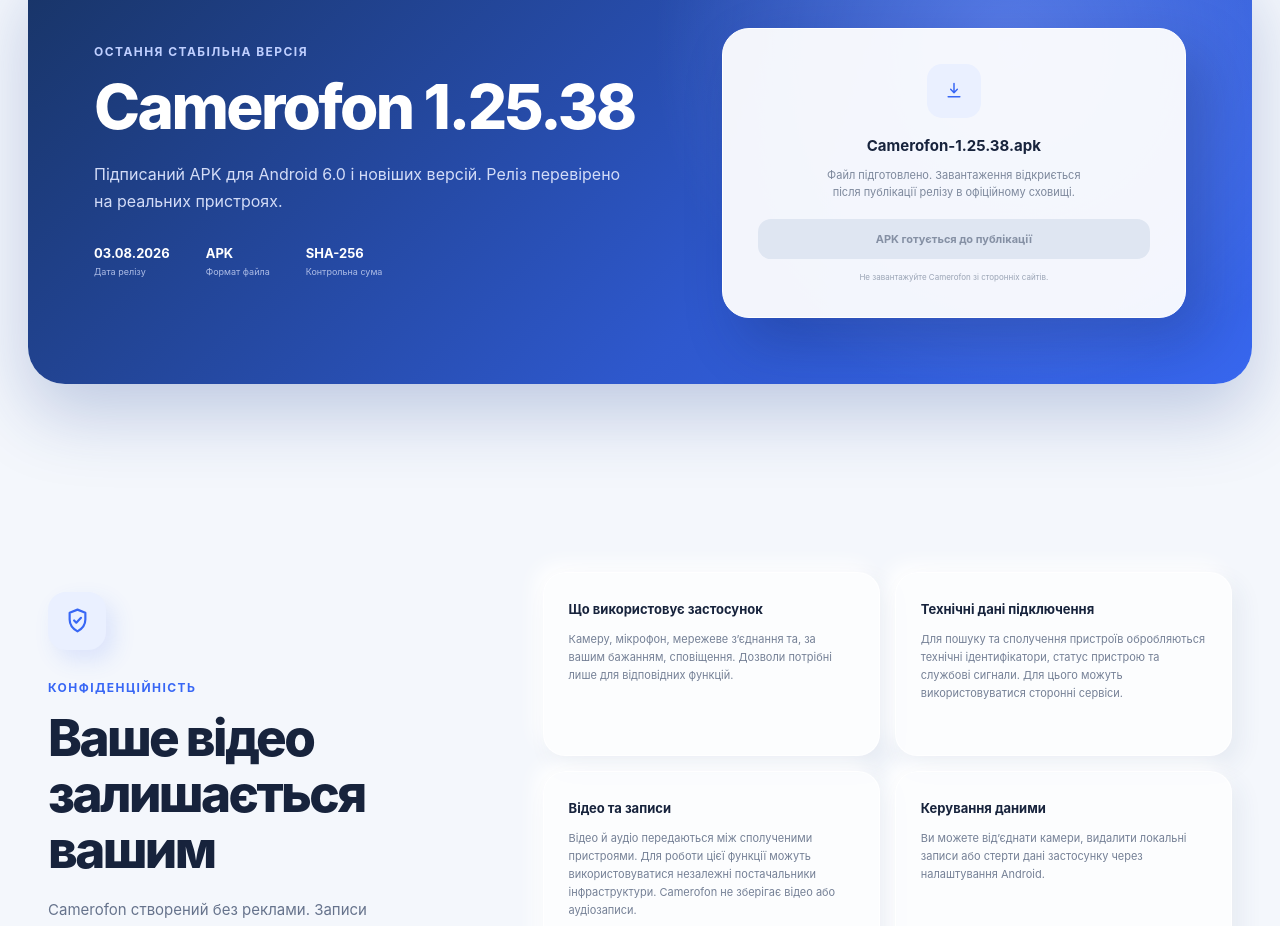
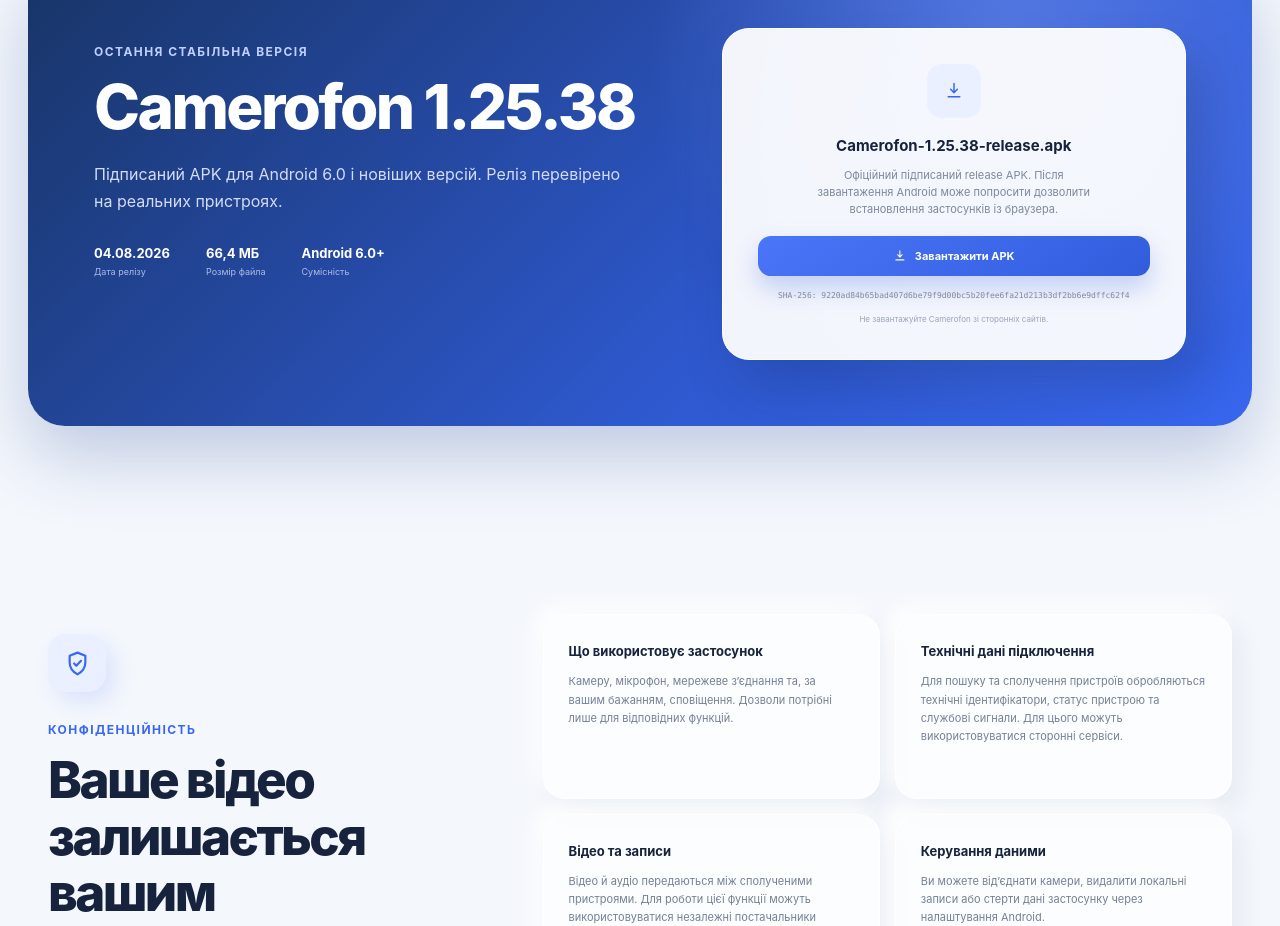
Before and after one commit to vabuysellinfo-spec/camerofon-online, a Next.js app: page / in a window 1280 px wide. Shown: the part 5483-6409 px from the top of the page. Built offline with nearby package versions, Linux system fonts and the light colour scheme.

Commit message:
Enable Camerofon 1.25.38 APK download

```diff
--- a/app/globals.css
+++ b/app/globals.css
@@ -1367,15 +1367,35 @@
   max-width: 280px;
 }
 
-.pending-button {
-  background: #dfe6f2;
+.download-button {
+  align-items: center;
+  background: linear-gradient(145deg, #4b75f8, #315ddd);
   border-radius: 13px;
-  color: #8590a4;
-  cursor: not-allowed;
-  display: block;
+  box-shadow: 0 12px 24px rgba(49, 93, 221, .25);
+  color: white;
+  display: flex;
   font-size: 11px;
   font-weight: 680;
+  gap: 8px;
+  justify-content: center;
   padding: 13px 20px;
+  transition: transform 160ms ease, box-shadow 160ms ease;
+  width: 100%;
+}
+
+.download-button:hover,
+.download-button:focus-visible {
+  box-shadow: 0 15px 28px rgba(49, 93, 221, .34);
+  transform: translateY(-2px);
+}
+
+.release-hash {
+  color: #7e899c;
+  font-family: ui-monospace, SFMono-Regular, Consolas, "Liberation Mono", monospace;
+  font-size: 8px;
+  line-height: 1.45;
+  margin-top: 14px;
+  overflow-wrap: anywhere;
   width: 100%;
 }
 
--- a/app/page.tsx
+++ b/app/page.tsx
@@ -473,16 +473,26 @@
             <h2>Camerofon 1.25.38</h2>
             <p>{t("Підписаний APK для Android 6.0 і новіших версій. Реліз перевірено на реальних пристроях.", "Signed APK for Android 6.0 and later. The release has been tested on physical devices.")}</p>
             <div className="release-facts">
-              <span><b>03.08.2026</b><small>{t("Дата релізу", "Release date")}</small></span>
-              <span><b>APK</b><small>{t("Формат файла", "File format")}</small></span>
-              <span><b>SHA-256</b><small>{t("Контрольна сума", "Checksum")}</small></span>
+              <span><b>04.08.2026</b><small>{t("Дата релізу", "Release date")}</small></span>
+              <span><b>{t("66,4 МБ", "66.4 MB")}</b><small>{t("Розмір файла", "File size")}</small></span>
+              <span><b>Android 6.0+</b><small>{t("Сумісність", "Compatibility")}</small></span>
             </div>
           </div>
           <div className="download-card">
             <span className="download-card-icon">{icons.download}</span>
-            <strong>Camerofon-1.25.38.apk</strong>
-            <p id="download-note">{t("Файл підготовлено. Завантаження відкриється після публікації релізу в офіційному сховищі.", "The file is ready. Downloads will become available after the release is published in the official repository.")}</p>
-            <span className="pending-button" aria-disabled="true">{t("APK готується до публікації", "APK is being prepared for publication")}</span>
+            <strong>Camerofon-1.25.38-release.apk</strong>
+            <p id="download-note">{t("Офіційний підписаний release APK. Після завантаження Android може попросити дозволити встановлення застосунків із браузера.", "Official signed release APK. After downloading, Android may ask you to allow app installation from your browser.")}</p>
+            <a
+              className="download-button"
+              href="https://github.com/vabuysellinfo-spec/camerofon-online/releases/download/v1.25.38/Camerofon-1.25.38-release.apk"
+              aria-describedby="download-note"
+            >
+              {icons.download}
+              {t("Завантажити APK", "Download APK")}
+            </a>
+            <code className="release-hash" title={t("SHA-256 контрольна сума файла", "SHA-256 file checksum")}>
+              SHA-256: 9220ad84b65bad407d6be79f9d00bc5b20fee6fa21d213b3df2bb6e9dffc62f4
+            </code>
             <small>{t("Не завантажуйте Camerofon зі сторонніх сайтів.", "Do not download Camerofon from third-party websites.")}</small>
           </div>
         </div>
--- a/package.json
+++ b/package.json
@@ -1,6 +1,6 @@
 {
   "name": "camerofon-online",
-  "version": "1.25.24",
+  "version": "1.25.38",
   "private": true,
   "scripts": {
     "dev": "next dev",
```
Also changed, not shown: 2 other files (tests, documents, lock files or other folders).
